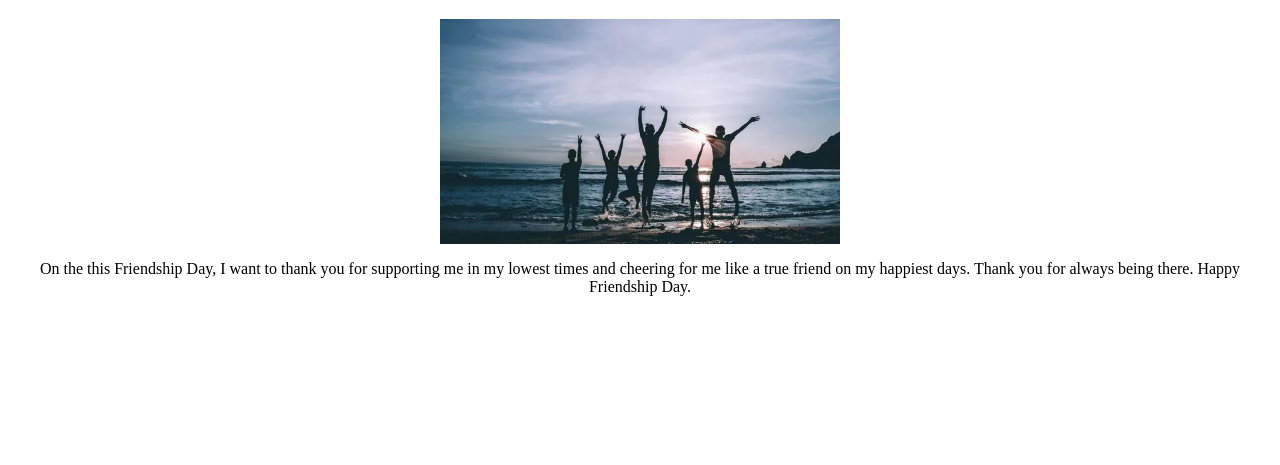
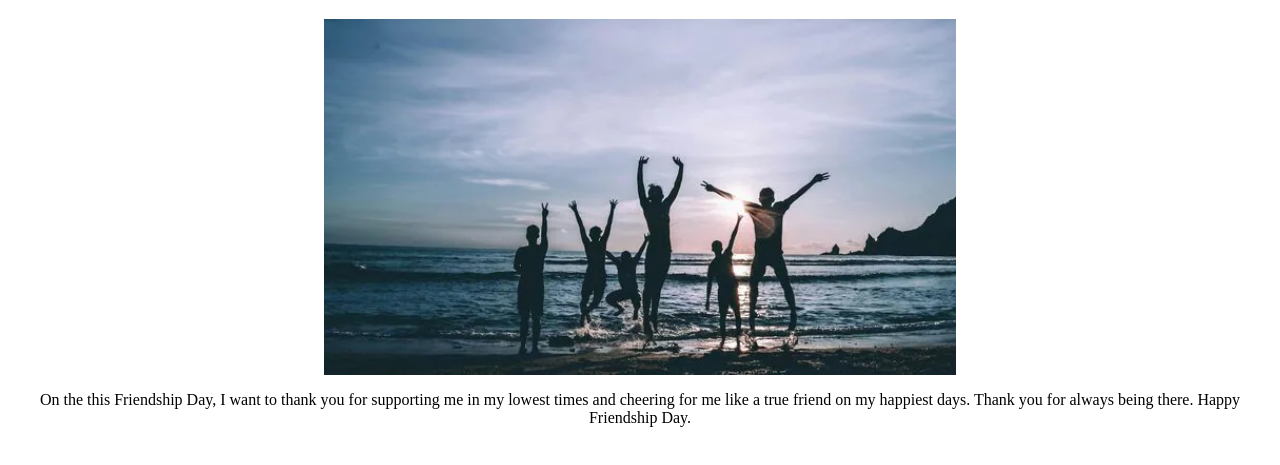
Before and after one commit to akila0996/first_project, a plain HTML site: page index.html in a window 1280 px wide. Shown: the part 61-526 px from the top of the page. Drawn offline with Linux system fonts and the light colour scheme.

Commit message:
removed inline css

```diff
--- a/index.html
+++ b/index.html
@@ -3,17 +3,32 @@
 <head>
     <meta charset="UTF-8">
     <meta name="viewport" content="width=device-width, initial-scale=1.0">
+    <title>sample website</title>
 
-    <title>sample website</title>
+    <style>
+        h1,p{
+            text-align: center;
+        }
+        img{
+            display: block;
+  margin-left: auto;
+  margin-right: auto;
+  width: 50%;
+
+        }
+
+
+        </style>
 </head>
 
+
 <body>
-    <h1 style="text-align: center;">
+    <h1>
     welcome to my new website
     </h1>
 
-    <img width="400px" src="img.jpg" alt="" style="display:block;margin: 0 auto;">
-    <p style="text-align: center;">On the this Friendship Day, I want to thank you for supporting me in my lowest times and cheering for me like a true friend on my happiest days. Thank you for always being there. Happy Friendship Day.
+    <img src="img.jpg" alt="image">
+    <p >On the this Friendship Day, I want to thank you for supporting me in my lowest times and cheering for me like a true friend on my happiest days. Thank you for always being there. Happy Friendship Day.
 
     </p>
 </body>
```
